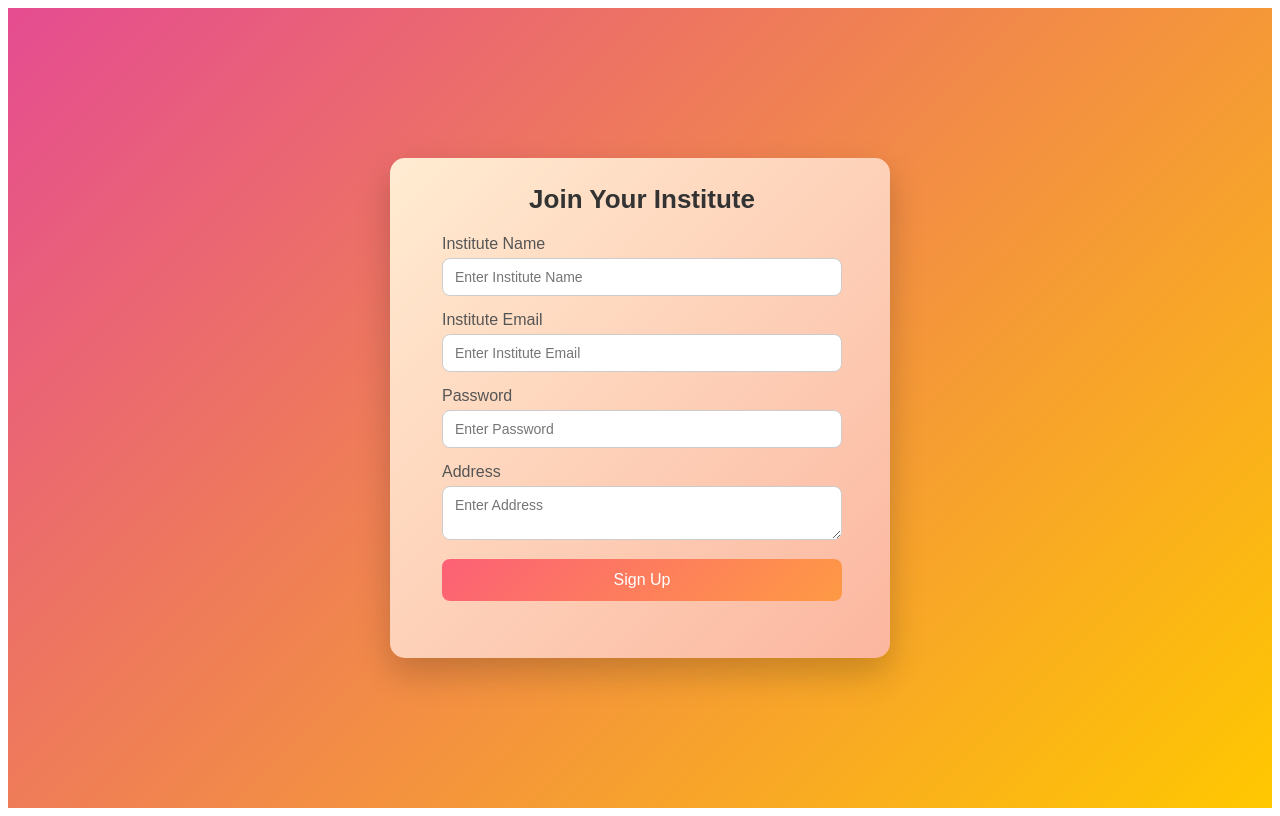
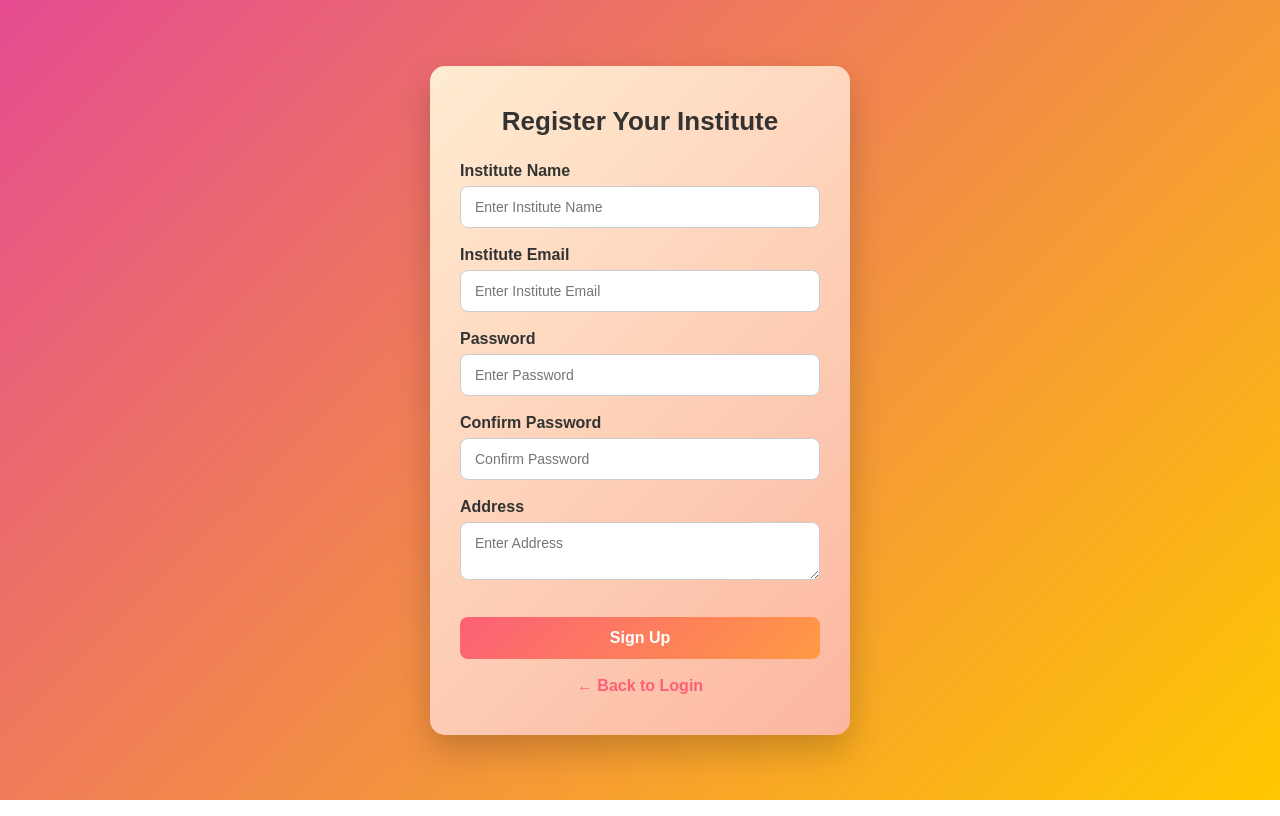
Before and after one commit to garchit/soft-engg-project-may-2025-se-May-14, a Vue app in the folder Frontend/: page /institute in a window 1280 px wide. Built offline with nearby package versions, Linux system fonts and the light colour scheme.

Commit message:
CRUD api for Lectures and few Frontend changes

```diff
--- a/Frontend/index.html
+++ b/Frontend/index.html
@@ -3,11 +3,26 @@
   <head>
     <meta charset="UTF-8">
     <link rel="icon" href="/favicon.ico">
-    <meta name="viewport" content="width=device-width, initial-scale=1.0">
+    <meta name="viewport" content="width=device-width, initial-scale=1.0, viewport-fit=cover">
     <title>Vite App</title>
   </head>
   <body>
     <div id="app"></div>
     <script type="module" src="/src/main.js"></script>
   </body>
+  <style>
+    * {
+    margin: 0;
+    padding: 0;
+    box-sizing: border-box;
+    }
+
+    html, body, #app {
+    margin: 0;
+    padding: 0;
+    border: none;
+    min-height: 100vh;
+    background: linear-gradient(135deg, #E54C91 0%, #FFC800 100%);
+    }
+  </style>
 </html>
--- a/Frontend/src/components/Institute/SignUp-Archit.vue
+++ b/Frontend/src/components/Institute/SignUp-Archit.vue
@@ -8,7 +8,7 @@
 
 
       <div class="signup-right">
-        <h3 class="signup-title">Join Your Institute</h3>
+        <h3 class="signup-title">Register Your Institute</h3>
         <form @submit.prevent="handleSubmit" class="signup-form">
 
           <div class="form-group">
@@ -27,27 +27,45 @@
           </div>
 
           <div class="form-group">
+            <label class="form-label">Confirm Password</label>
+            <input v-model="confirmPassword" type="password" class="form-input" placeholder="Confirm Password" required minlength="6">
+          </div>
+
+          <div class="form-group">
             <label class="form-label">Address</label>
             <textarea v-model="address" class="form-input" placeholder="Enter Address" required></textarea>
           </div>
 
           <button type="submit" class="submit-btn">Sign Up</button>
         </form>
+        <div class="login-link-wrap">
+          <a href="#" @click.prevent="goToLogin" class="login-link">← Back to Login</a>
+        </div>
       </div>
     </div>
   </div>
 </template>
 
 <script setup>
-import { ref } from 'vue'
+import { ref } from 'vue';
+import { useRouter } from 'vue-router';
+
+const router = useRouter();
 
 let instituteName = ref('')
 let instituteEmail = ref('')
 let password = ref('')
+let confirmPassword = ref('');
 let address = ref('')
 
 
 const handleSubmit = async () => {
+
+  if (password.value !== confirmPassword.value) {
+    alert("Passwords do not match!");
+    return;
+  }
+
   try {
     const response = await fetch('http://127.0.0.1:5000/Fianance_Tutor/institute/signup', {
       method: 'POST',
@@ -78,11 +96,118 @@ const handleSubmit = async () => {
   } catch (error) {
     alert('Sign Up Failed: ' + error.message);
   }
-}
+};
+
+const goToLogin = () => {
+  router.push('/');
+};
 
 </script>
 
 <style scoped>
+body{
+  font-family: 'Arial', sans-serif;
+}
+
+.signup-wrapper {
+  display: flex;
+  justify-content: center;
+  align-items: center;
+  min-height: 100vh;
+  background: linear-gradient(135deg, #E54C91 0%, #FFC800 100%);
+  padding: 20px;
+  font-family: 'Arial', sans-serif;
+}
+
+.signup-card {
+  width: 100%;
+  max-width: 420px;
+  background: linear-gradient(135deg, #ffecd2 0%, #fcb69f 100%);
+  border-radius: 15px;
+  box-shadow: 0 15px 35px rgba(0, 0, 0, 0.2);
+  padding: 40px 30px;
+}
+
+.signup-title {
+  text-align: center;
+  font-size: 26px;
+  color: #333;
+  margin-bottom: 25px;
+}
+
+.signup-form .form-group {
+  margin-bottom: 18px;
+}
+
+.form-label {
+  display: block;
+  margin-bottom: 6px;
+  font-weight: 600;
+  color: #333;
+}
+
+.form-input {
+  width: 100%;
+  padding: 12px 14px;
+  border: 1.5px solid #ccc;
+  border-radius: 8px;
+  font-size: 14px;
+  box-sizing: border-box;
+  outline: none;
+  transition: border-color 0.3s;
+  font-family: 'Arial', sans-serif;
+}
+
+.form-input:focus {
+  border-color: #fc6076;
+}
+
+.submit-btn {
+  width: 100%;
+  padding: 12px;
+  background: linear-gradient(135deg, #fc6076 0%, #ff9a44 100%);
+  border: none;
+  border-radius: 8px;
+  color: white;
+  font-size: 16px;
+  font-weight: 600;
+  cursor: pointer;
+  transition: 0.3s ease;
+  margin-top: 15px;
+}
+
+.submit-btn:hover {
+  background: linear-gradient(135deg, #ff9a44 0%, #fc6076 100%);
+}
+
+.login-link-wrap {
+  text-align: center;
+  margin-top: 18px;
+}
+
+.login-link {
+  color: #fc6076;
+  text-decoration: none;
+  font-weight: 600;
+  font-size: 1rem;
+  transition: color 0.3s ease;
+}
+
+.login-link:hover {
+  color: #fc6076;
+  text-decoration: underline;
+}
+
+@media (max-width: 480px) {
+  .signup-card {
+    padding: 30px 20px;
+  }
+
+  .signup-title {
+    font-size: 22px;
+  }
+}
+/*
 body{
   font-family: 'Arial', sans-serif;
 }
@@ -91,7 +216,7 @@ body{
   justify-content: center;
   align-items: center;
   height: 100vh;
-  /*background: linear-gradient(135deg, #fbc2eb 0%, #a6c1ee 100%);*/
+  background: linear-gradient(135deg, #fbc2eb 0%, #a6c1ee 100%);
   background: linear-gradient(135deg, #E54C91 0%, #FFC800 100%);
   font-family: 'Arial', sans-serif;
 
@@ -106,7 +231,7 @@ body{
   display: flex;
   overflow: hidden;
   padding-left : 100px;
-  /*background-color: linear-gradient(135deg, #ffecd2 0%, #fcb69f 100%);*/
+  background-color: linear-gradient(135deg, #ffecd2 0%, #fcb69f 100%);
 }
 
 .signup-left {
@@ -187,5 +312,5 @@ body{
 
 .submit-btn:hover {
   background: linear-gradient(135deg, #ff9a44 0%, #fc6076 100%);
-}
+} */
 </style>
--- a/Frontend/src/components/LandingPage.vue
+++ b/Frontend/src/components/LandingPage.vue
@@ -16,7 +16,7 @@
       <button class="cta-button" @click="handleGetStarted" :style="{ transform: buttonTransform }">Get Started</button>
       <div class="sign-in-section">
         <span class="sign-in-text">Already have an account?</span>
-        <a href="#" class="sign-in-link" @click.prevent="handleSignIn">Sign In</a>
+        <a href="#" class="sign-in-link" @click.prevent="handleSignIn">Login</a>
       </div>
     </div>
 
@@ -72,12 +72,6 @@
         <span class="float-icon">₹</span>
       </div>
 
-    <div class="confetti-piece"
-         v-for="confetti in confettiPieces"
-         :key="confetti.id"
-         :style="confetti.style">
-    </div>
-
     <footer class="footer">
       <div class="footer-content">
         <p>Made with ❤️ by Team Savvy</p>
@@ -98,8 +92,6 @@ const buttonTransform = ref('translateY(-3px)');
 const showPopup = ref(false);
 const hoveredOption = ref(null);
 const hoveredFeatures = reactive({});
-const confettiPieces = reactive([]);
-let confettiId = 0;
 let floatingInterval;
 
 const features = [
@@ -165,7 +157,6 @@ const getFeatureIconStyle = (id) => {
 };
 
 const selectAccountType = (type) => {
-  showConfetti();
   closeAccountTypePopup();
  if (type === 'student') {
     router.push('/student');
@@ -177,35 +168,6 @@ const selectAccountType = (type) => {
     }
 };
 
-const showConfetti = () => {
-  const colors = ['#ff9a9e', '#fecfef', '#667eea', '#764ba2', '#ffecd2', '#fcb69f'];
-  for (let i = 0; i < 30; i++) {
-    createConfettiPiece(colors[Math.floor(Math.random() * colors.length)]);
-  }
-};
-
-const createConfettiPiece = (color) => {
-  const confetti = {
-    id: confettiId++,
-    style: {
-      position: 'fixed',
-      width: '10px',
-      height: '10px',
-      backgroundColor: color,
-      left: Math.random() * window.innerWidth + 'px',
-      top: '-10px',
-      borderRadius: '50%',
-      pointerEvents: 'none',
-      zIndex: '1000',
-      animation: 'fall 3s linear forwards'
-    }
-  };
-  confettiPieces.push(confetti);
-  setTimeout(() => {
-    const index = confettiPieces.findIndex(c => c.id === confetti.id);
-    if (index > -1) confettiPieces.splice(index, 1);
-  }, 3000);
-};
 
 const handleKeydown = (e) => {
   if (e.key === 'Escape' && showPopup.value) {
@@ -225,6 +187,7 @@ onBeforeUnmount(() => {
 </script>
 
 <style scoped>
+
 /* Paste all your CSS from styles.css here
 @import './styles.css';*/
 
@@ -232,32 +195,28 @@ onBeforeUnmount(() => {
     margin: 0;
     padding: 0;
     box-sizing: border-box;
-
 }
 
-#app{
-    background-color: red;
-   font-family: 'Arial', sans-serif;
-    background: linear-gradient(135deg, #E54C91 0%, #FFC800 100%);
+html, body {
+    margin: 0;
+    padding: 0;
+    font-family: 'Arial', sans-serif;
+    background: transparent;
     min-height: 100vh;
     overflow-x: hidden;
 }
 
-
-
-body {
+#app {
+    margin: 0;
+    padding: 0;
     font-family: 'Arial', sans-serif;
-    background: linear-gradient(135deg, #6d4445 0%, #fecfef 50%, #fecfef 100%);
+    background: linear-gradient(135deg, #E54C91 0%, #FFC800 100%);
     min-height: 100vh;
+    width: 100%;
+    height: 100%;
     overflow-x: hidden;
 }
 
-.app {
-    min-height: 100vh;
-    display: flex;
-    flex-direction: column;
-
-}
 
 /* Navigation */
 .navbar {
@@ -691,23 +650,6 @@ body {
   color: rgb(213, 213, 213);
 }
 
-/* Confetti */
-.confetti-piece {
-    position: fixed;
-    pointer-events: none;
-}
-
-@keyframes fall {
-    0% {
-        transform: translateY(-10px) rotate(0deg);
-        opacity: 1;
-    }
-    100% {
-        transform: translateY(calc(100vh + 10px)) rotate(360deg);
-        opacity: 0;
-    }
-}
-
 /* Footer */
 .footer {
   background: rgba(255, 255, 255, 0.1);
@@ -717,7 +659,6 @@ body {
   width: 100%;
 
 }
-
 
 .footer-content {
     text-align: center;
```
